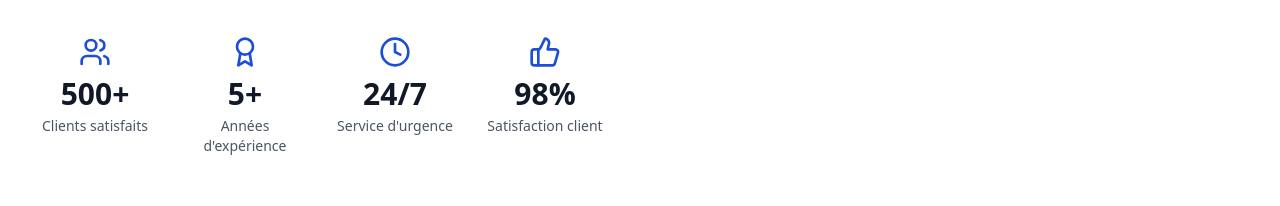
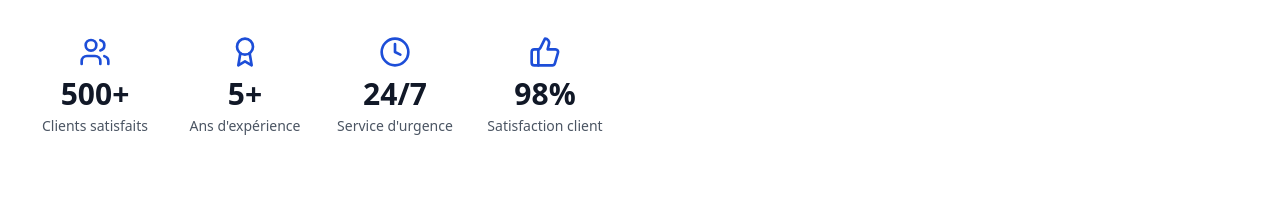
Before and after one commit to labotechservicetn-ship-it/LaboTech_Service, a React (Vite) app: page / in a window 1280 px wide. Shown: the part 3626-3832 px from the top of the page. Built offline with nearby package versions, Linux system fonts and the light colour scheme.

Commit message:
Updated About.tsx

```diff
--- a/src/components/About.tsx
+++ b/src/components/About.tsx
@@ -11,7 +11,7 @@ const About = () => {
     {
       icon: <Award className="h-8 w-8" />,
       number: "5+",
-      label: "Années d'expérience"
+      label: "Ans d'expérience"
     },
     {
       icon: <Clock className="h-8 w-8" />,
```
